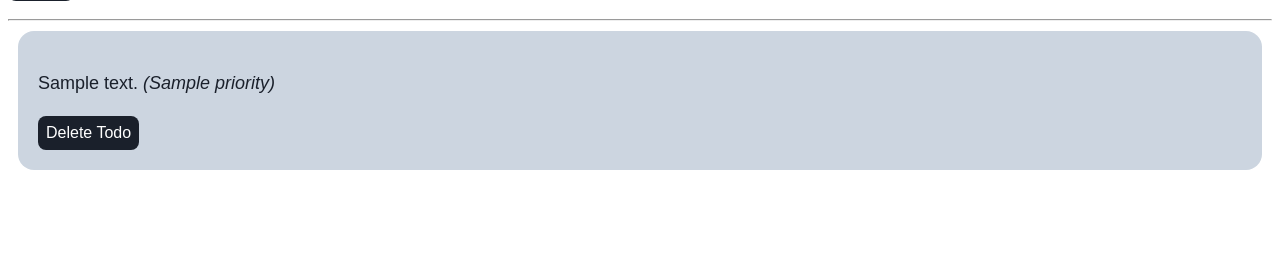
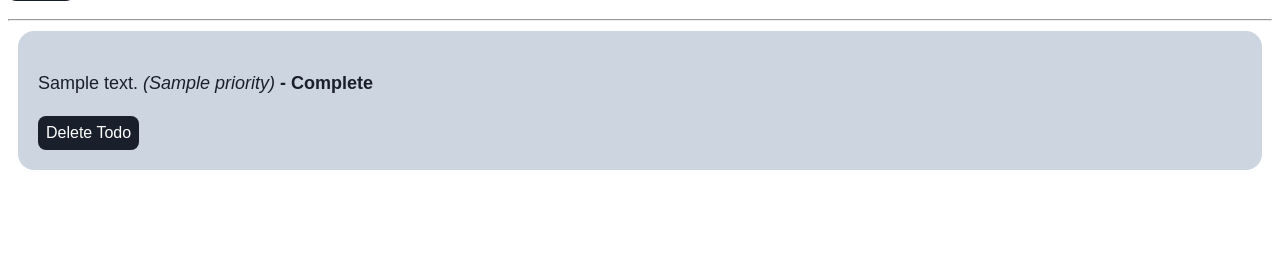
Before and after one commit to lucila-hernandez/pymongo_todo_list, a Flask app: page / in a window 1280 px wide. Shown: the part 400-665 px from the top of the page. Run offline with Flask 3, Linux system fonts and the light colour scheme; a database or web service that is not in the repository returns one stand-in record (values such as "Sample title").

Commit message:
completed C.R.U.D

```diff
--- a/app.py
+++ b/app.py
@@ -5,16 +5,15 @@ from bson.objectid import ObjectId
 app = Flask(__name__)
 
 client = MongoClient('localhost', 27017)
-
 db = client.flask_db
 todos = db.todos
 
 @app.route('/', methods=('GET', 'POST'))
 def index():
-    if request.method=='POST':
+    if request.method == 'POST':
         content = request.form['content']
         degree = request.form['priority']
-        todos.insert_one({'content': content, 'priority': degree})
+        todos.insert_one({'content': content, 'priority': degree, 'complete': False})
         return redirect(url_for('index'))
 
     all_todos = todos.find()
@@ -24,3 +23,14 @@ def index():
 def delete(id):
     todos.delete_one({"_id": ObjectId(id)})
     return redirect(url_for('index'))
+
+@app.post('/<id>/complete/')
+def mark_complete(id):
+    todos.update_one(
+        {"_id": ObjectId(id)},
+        {"$set": {"complete": True}}
+    )
+    return redirect(url_for('index'))
+
+if __name__ == '__main__':
+    app.run(debug=True, port=5000)
--- a/templates/index.html
+++ b/templates/index.html
@@ -35,13 +35,20 @@
         <hr>
         {% for todo in todos %}
             <div class="todo">
-                <p class="{{ todo.priority }}">{{ todo.content }} <em>({{ todo.priority }})</em></p>
+                <p class="{{ todo.priority }}">
+                    {{ todo.content }} <em>({{ todo.priority }})</em>
+                    {% if todo.complete %}
+                        <strong>- Complete</strong>
+                    {% else %}
+                        <strong>- Not Complete</strong>
+                        <form method="POST" action="{{ url_for('mark_complete', id=todo._id) }}">
+                            <button type="submit">Mark as Complete</button>
+                        </form>
+                    {% endif %}
+                </p>
 
-                <form method="POST" action="{{ '/' ~ todo._id ~ '/delete/'  }}">
-                    <input
-                        type="submit"
-                        value="Delete Todo"
-                        onclick="return confirm('Are you sure you want to delete this entry?')">
+                <form method="POST" action="{{ url_for('delete', id=todo._id) }}">
+                    <input type="submit" value="Delete Todo" onclick="return confirm('Are you sure you want to delete this entry?')">
                 </form>
             </div>
         {% endfor %}
```
Also changed, not shown: static/styles.css (line endings or trailing spaces).
